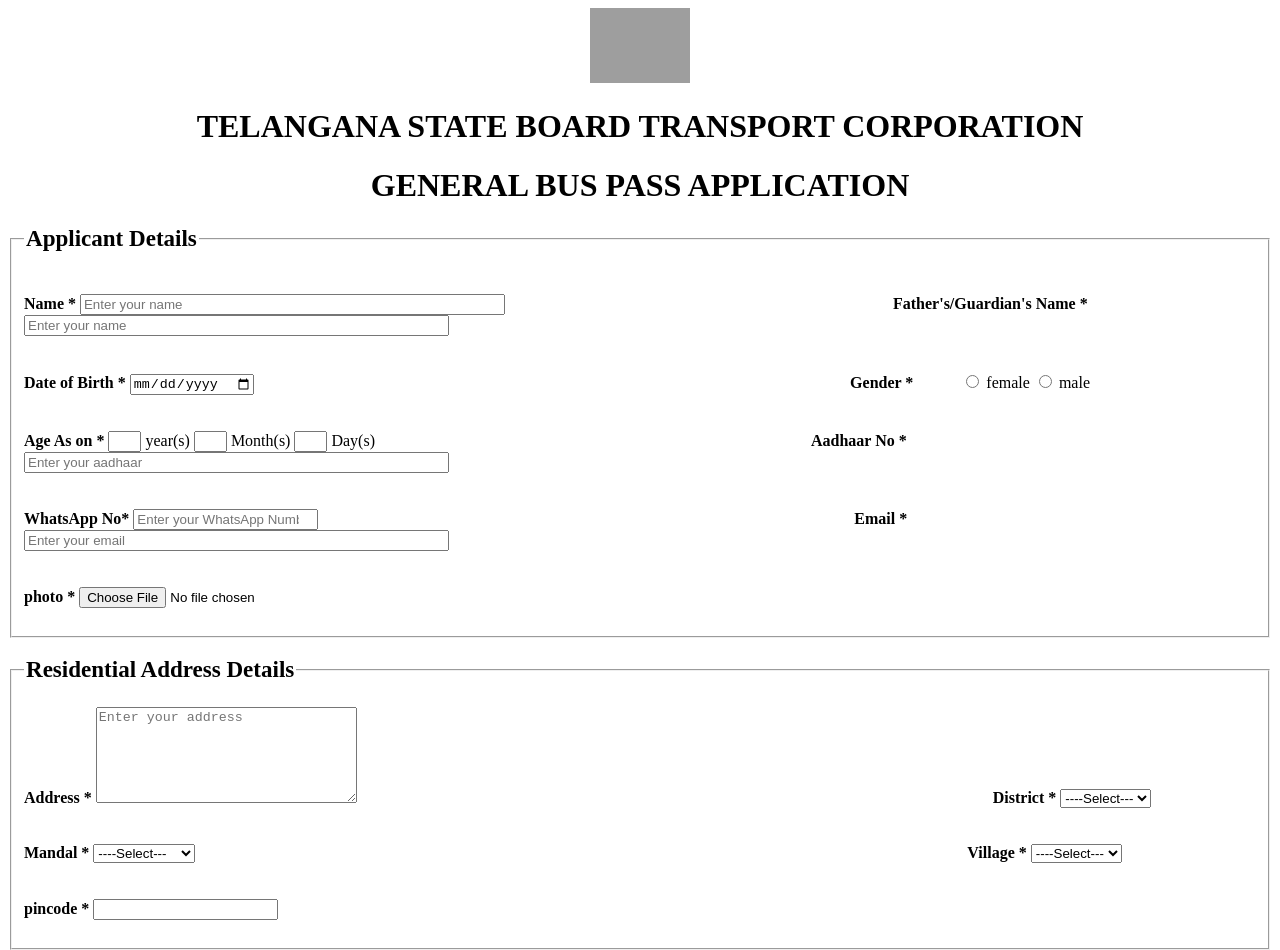
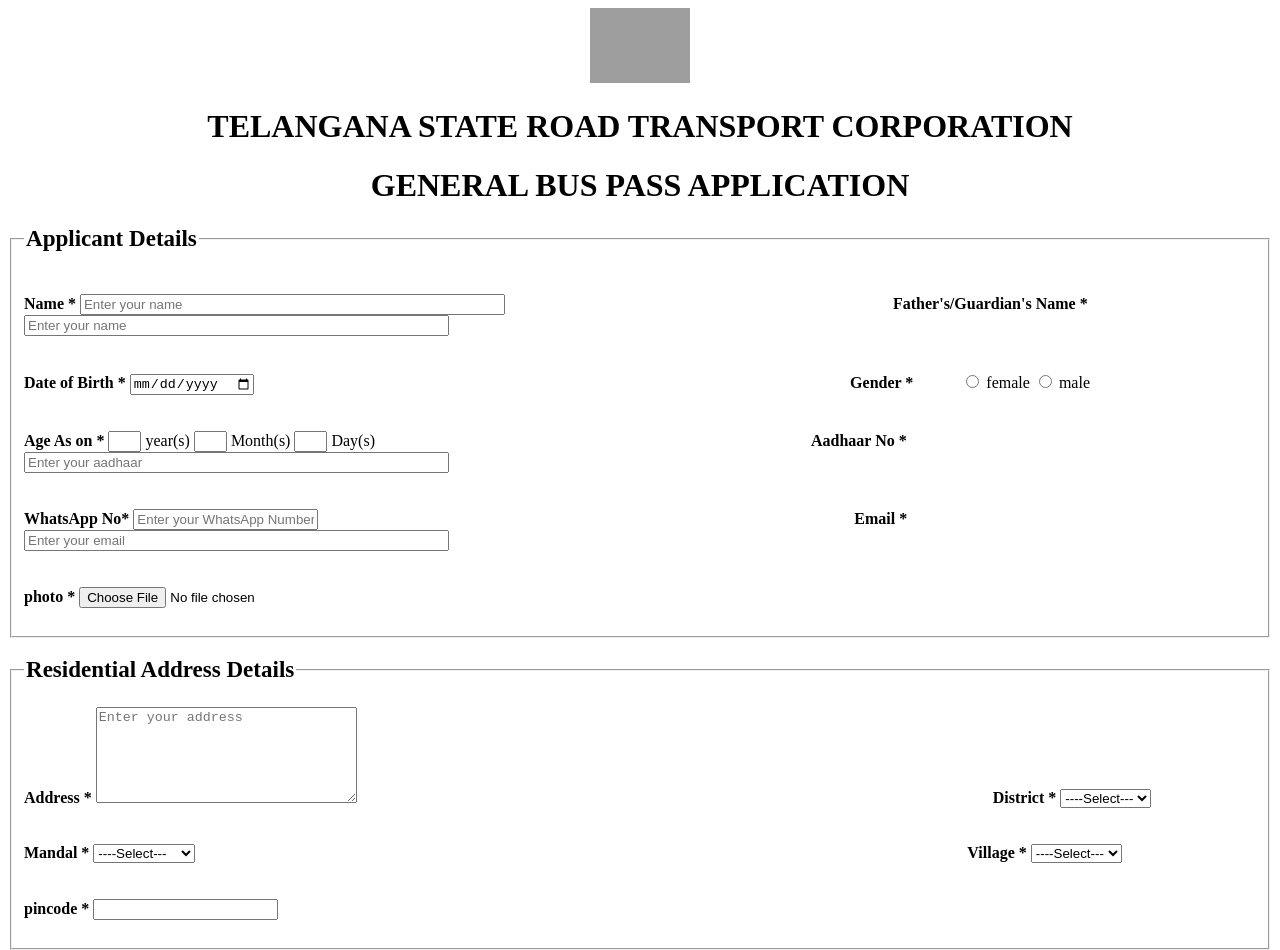
Before and after one commit to Bhargavi-ghb/html-task-BusPass, a plain HTML site: page index.html in a window 1280 px wide. Shown: the top 950 px of the page. Drawn offline with Linux system fonts and the light colour scheme; grey boxes are pictures that could not be loaded.

Commit message:
Add files via upload

```diff
--- a/index.html
+++ b/index.html
@@ -8,7 +8,7 @@
 <body>
     <center>
         <img src="https://image.telanganatoday.com/wp-content/uploads/2023/05/TSRTC-4_V_jpg--510x300-4g.webp?sw=412&dsz=510x300&iw=442&p=false&r=2.625" alt="image" width="100px">
-        <h1>TELANGANA STATE BOARD TRANSPORT CORPORATION</h1>
+        <h1>TELANGANA STATE ROAD TRANSPORT CORPORATION</h1>
         <h1>GENERAL BUS PASS APPLICATION</h1>
     </center>
         <form action="./welcome.html" >
@@ -58,7 +58,7 @@
                 <input type="text" id="adhhaar" placeholder="Enter your aadhaar" size="50"  required>
                 <br><br><br>
                 <label for="whatsno"><b>WhatsApp No*  </b></label>
-                <input type="number" id="whatsno" placeholder="Enter your WhatsApp Number">
+                <input type="tel" id="whatsno" placeholder="Enter your WhatsApp Number">
                  &nbsp;&nbsp;&nbsp;&nbsp;&nbsp;&nbsp;&nbsp;&nbsp;&nbsp;&nbsp;&nbsp;&nbsp;&nbsp;&nbsp;&nbsp;&nbsp;&nbsp;&nbsp;&nbsp;&nbsp;&nbsp;&nbsp;&nbsp;
                 &nbsp;&nbsp;&nbsp;&nbsp;&nbsp;&nbsp;&nbsp;&nbsp;&nbsp;&nbsp;&nbsp;&nbsp;&nbsp;&nbsp;&nbsp;&nbsp;&nbsp;&nbsp;&nbsp;&nbsp;&nbsp;&nbsp;&nbsp;
                 &nbsp;&nbsp;&nbsp;&nbsp;&nbsp;&nbsp;&nbsp;&nbsp;&nbsp;&nbsp;&nbsp;&nbsp;&nbsp;&nbsp;&nbsp;&nbsp;&nbsp;&nbsp;&nbsp;&nbsp;&nbsp;&nbsp;&nbsp;
```
Also changed, not shown: welcome.html (+1 -1 lines).
